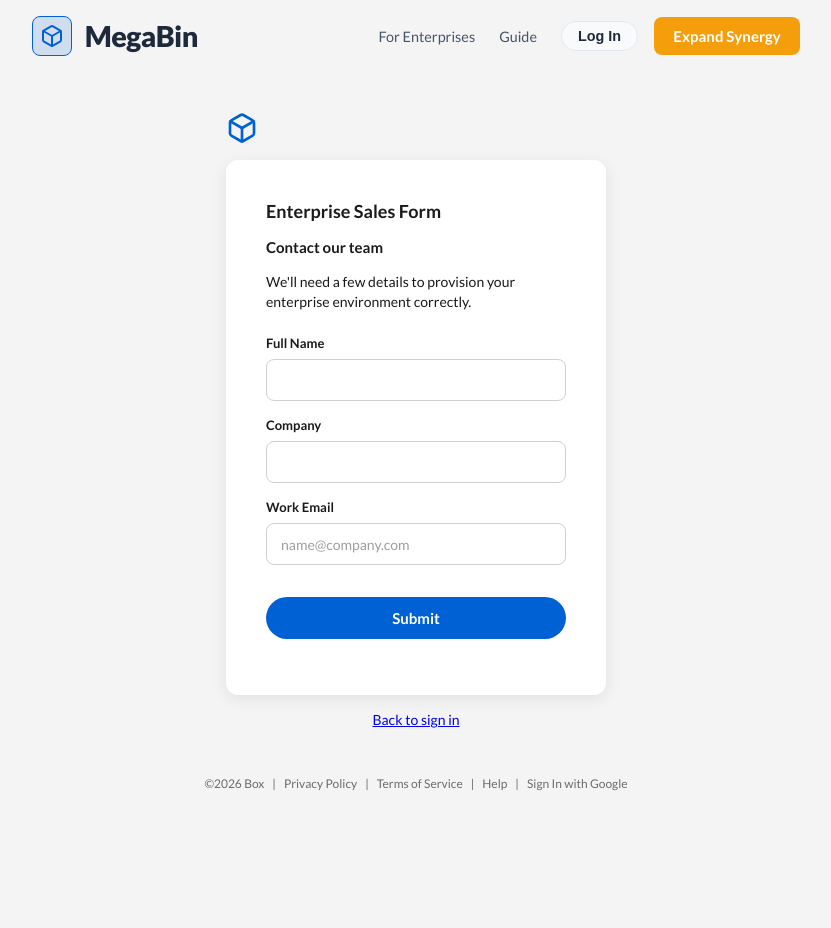
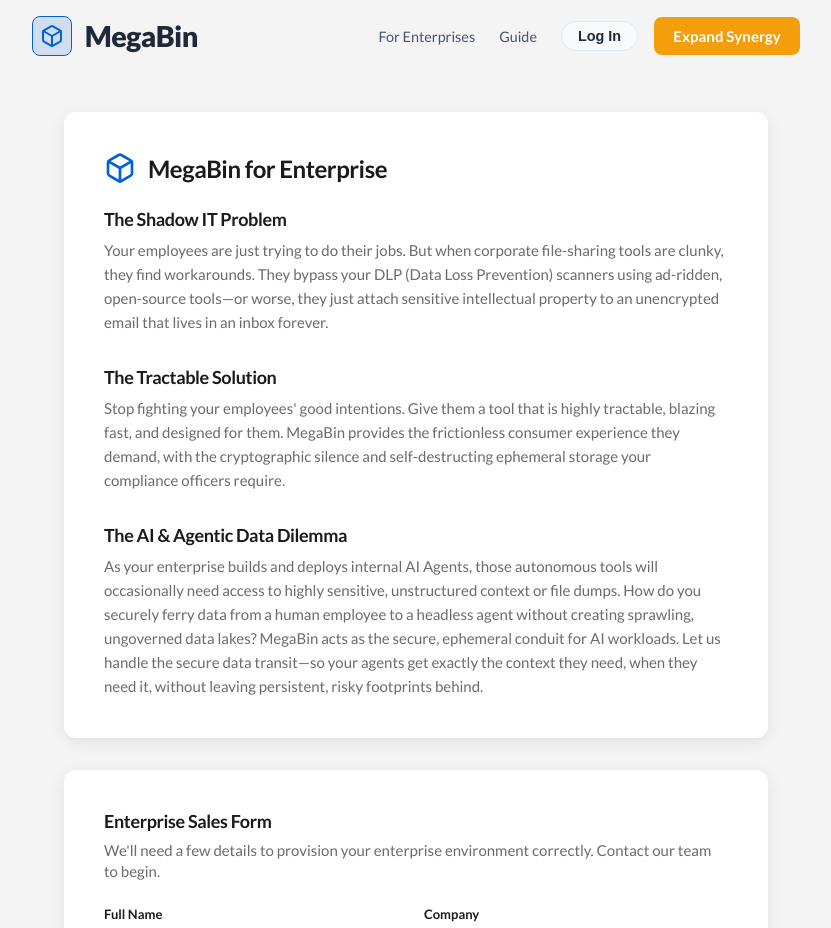
Before and after one commit to sayonsom/megabin, a React (Vite) app: page /enterprise in a window 1280 px wide. Shown: the top 928 px of the page, without its empty margins (224-1055 px from the left). Before the commit the page ends 839 px from the top, so only its background shows below. Built offline with nearby package versions, Linux system fonts and the light colour scheme; no server answers.

Commit message:
feat: widen Box component containers and restore sales copy

```diff
--- a/src/components/Enterprise.jsx
+++ b/src/components/Enterprise.jsx
@@ -16,36 +16,57 @@
   return (
     <div style={{ display: 'flex', flexDirection: 'column', alignItems: 'center', justifyContent: 'center', minHeight: 'calc(100vh - 8rem)', padding: '1rem', fontFamily: "Lato, -apple-system, BlinkMacSystemFont, 'Segoe UI', sans-serif" }}>
 
-      {/* Box Wordmark at top-left conceptually, but centered for the layout container */}
-      <div style={{ width: '100%', maxWidth: '380px', marginBottom: '16px', display: 'flex', justifyContent: 'flex-start' }}>
+      <div style={{ display: 'flex', flexDirection: 'column', gap: '32px', width: '100%', maxWidth: '800px' }}>
+
+        {/* Sales Copy Card */}
+        <div style={{ background: '#FFFFFF', borderRadius: '12px', padding: '40px', width: '100%', boxShadow: '0 4px 16px rgba(0,0,0,0.08)', boxSizing: 'border-box' }}>
+          <div style={{ display: 'flex', alignItems: 'center', gap: '12px', marginBottom: '24px' }}>
              <Box size={32} color="#0061D5" />
+             <h1 style={{ fontSize: '24px', fontWeight: 700, color: '#1A1A1A', margin: 0 }}>MegaBin for Enterprise</h1>
           </div>
 
-      <div style={{ background: '#FFFFFF', borderRadius: '12px', padding: '40px', width: '100%', maxWidth: '380px', boxShadow: '0 4px 16px rgba(0,0,0,0.08)', boxSizing: 'border-box' }}>
-        <h1 style={{ fontSize: '18px', fontWeight: 700, color: '#1A1A1A', margin: '0 0 16px 0', letterSpacing: 'normal' }}>Enterprise Sales Form</h1>
-        <h2 style={{ fontSize: '15px', fontWeight: 600, color: '#1A1A1A', margin: '0 0 16px 0', letterSpacing: 'normal' }}>Contact our team</h2>
+          <h3 style={{ fontSize: '18px', color: '#1A1A1A', marginBottom: '8px', fontWeight: 700 }}>The Shadow IT Problem</h3>
+          <p style={{ lineHeight: '1.6', color: '#6B6B6B', fontSize: '15px', marginBottom: '32px' }}>
+            Your employees are just trying to do their jobs. But when corporate file-sharing tools are clunky, they find workarounds.
+            They bypass your DLP (Data Loss Prevention) scanners using ad-ridden, open-source tools—or worse, they just attach sensitive intellectual property to an unencrypted email that lives in an inbox forever.
+          </p>
+
+          <h3 style={{ fontSize: '18px', color: '#1A1A1A', marginBottom: '8px', fontWeight: 700 }}>The Tractable Solution</h3>
+          <p style={{ lineHeight: '1.6', color: '#6B6B6B', fontSize: '15px', marginBottom: '32px' }}>
+            Stop fighting your employees' good intentions. Give them a tool that is highly tractable, blazing fast, and designed for them.
+            MegaBin provides the frictionless consumer experience they demand, with the cryptographic silence and self-destructing ephemeral storage your compliance officers require.
+          </p>
+
+          <h3 style={{ fontSize: '18px', color: '#1A1A1A', marginBottom: '8px', fontWeight: 700 }}>The AI & Agentic Data Dilemma</h3>
+          <p style={{ lineHeight: '1.6', color: '#6B6B6B', fontSize: '15px', margin: 0 }}>
+            As your enterprise builds and deploys internal AI Agents, those autonomous tools will occasionally need access to highly sensitive, unstructured context or file dumps. How do you securely ferry data from a human employee to a headless agent without creating sprawling, ungoverned data lakes? MegaBin acts as the secure, ephemeral conduit for AI workloads. Let us handle the secure data transit—so your agents get exactly the context they need, when they need it, without leaving persistent, risky footprints behind.
+          </p>
+        </div>
+
+        {/* Form Card */}
+        <div style={{ background: '#FFFFFF', borderRadius: '12px', padding: '40px', width: '100%', boxShadow: '0 4px 16px rgba(0,0,0,0.08)', boxSizing: 'border-box' }}>
+          <h2 style={{ fontSize: '18px', fontWeight: 700, color: '#1A1A1A', margin: '0 0 8px 0' }}>Enterprise Sales Form</h2>
+          <p style={{ fontSize: '15px', fontWeight: 400, color: '#6B6B6B', margin: '0 0 24px 0', lineHeight: '1.4' }}>
+            We'll need a few details to provision your enterprise environment correctly. Contact our team to begin.
+          </p>
 
           {submitted ? (
-          <div style={{ fontSize: '14px', color: '#1A1A1A', fontWeight: 400, lineHeight: '1.5' }}>
+            <div style={{ fontSize: '15px', color: '#1A1A1A', fontWeight: 400, lineHeight: '1.5' }}>
               <p>Verification requested.</p>
               <p>Please check your email client to confidently complete the inquiry transmission.</p>
               <button className="btn-ghost" onClick={() => setSubmitted(false)} style={{ padding: '0', marginTop: '16px' }}>Back to form</button>
             </div>
           ) : (
             <form onSubmit={handleSubmit} style={{ display: 'flex', flexDirection: 'column', gap: '16px' }}>
-
-            <p style={{ fontSize: '14px', fontWeight: 400, color: '#1A1A1A', margin: '0 0 8px 0', lineHeight: '1.4' }}>
-              We'll need a few details to provision your enterprise environment correctly.
-            </p>
-
-            <div style={{ display: 'flex', flexDirection: 'column', gap: '8px' }}>
+              <div style={{ display: 'flex', gap: '16px', flexWrap: 'wrap' }}>
+                <div style={{ display: 'flex', flexDirection: 'column', gap: '8px', flex: '1 1 calc(50% - 8px)' }}>
                   <label style={{ fontSize: '13px', fontWeight: 600, color: '#1A1A1A' }}>Full Name</label>
                   <input name="name" type="text" className="input-base" required />
                 </div>
-
-            <div style={{ display: 'flex', flexDirection: 'column', gap: '8px' }}>
+                <div style={{ display: 'flex', flexDirection: 'column', gap: '8px', flex: '1 1 calc(50% - 8px)' }}>
                   <label style={{ fontSize: '13px', fontWeight: 600, color: '#1A1A1A' }}>Company</label>
                   <input name="company" type="text" className="input-base" required />
+                </div>
               </div>
 
               <div style={{ display: 'flex', flexDirection: 'column', gap: '8px' }}>
@@ -54,15 +75,15 @@
               </div>
 
               <div style={{ marginTop: '16px' }}>
-              <button type="submit" className="btn-primary" style={{ width: '100%', marginBottom: '16px' }}>Submit</button>
+                <button type="submit" className="btn-primary" style={{ width: 'auto', padding: '12px 32px' }}>Submit Inquiry</button>
               </div>
-
             </form>
           )}
+        </div>
 
       </div>
 
-      <div style={{ width: '100%', maxWidth: '380px', marginTop: '16px', display: 'flex', justifyContent: 'center' }}>
+      <div style={{ width: '100%', maxWidth: '800px', marginTop: '16px', display: 'flex', justifyContent: 'center' }}>
           <Link to="/" className="btn-ghost" style={{ fontSize: '14px', fontWeight: 400 }}>Back to sign in</Link>
       </div>
 
```
Lines whose indentation alone changed are shown as unchanged.
